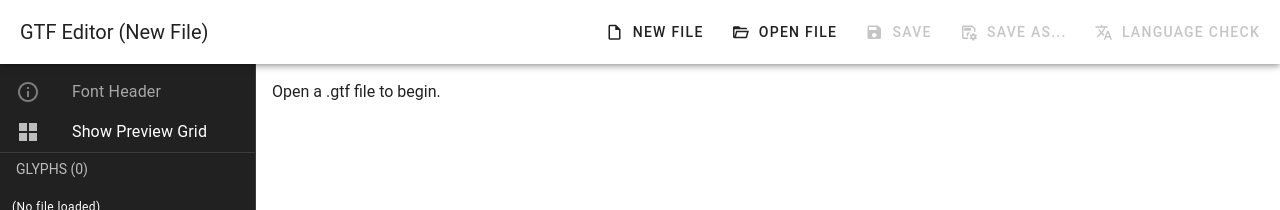
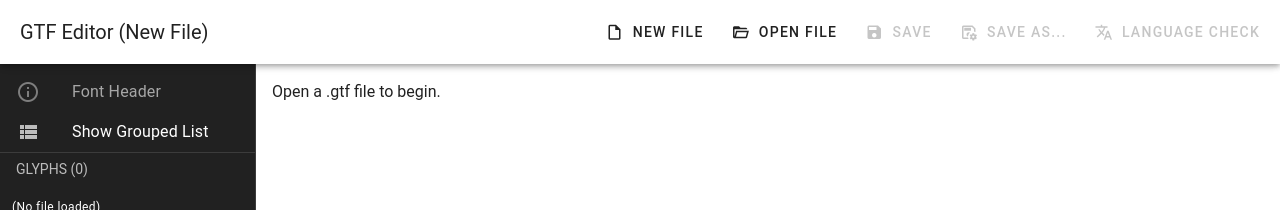
Before and after one commit to mdrska80/gtf-editor, a Vue app: page / in a window 1280 px wide. Shown: the top 210 px of the page. Built offline with nearby package versions, Linux system fonts and the light colour scheme.

Commit message:
feat(ui): Set default sidebar view mode to simple preview grid

```diff
--- a/src/App.vue
+++ b/src/App.vue
@@ -19,7 +19,7 @@ const currentFilePath = ref(null); // Holds the path of the currently open file
 const languageDialogVisible = ref(false); // State for dialog visibility
 
 // --- NEW: State for sidebar view mode ---
-const isSimplePreviewMode = ref(false); // false = grouped list, true = simple preview grid
+const isSimplePreviewMode = ref(true); // false = grouped list, true = simple preview grid
 
 // --- Character Sets Data ---
 // Define common character sets
```
